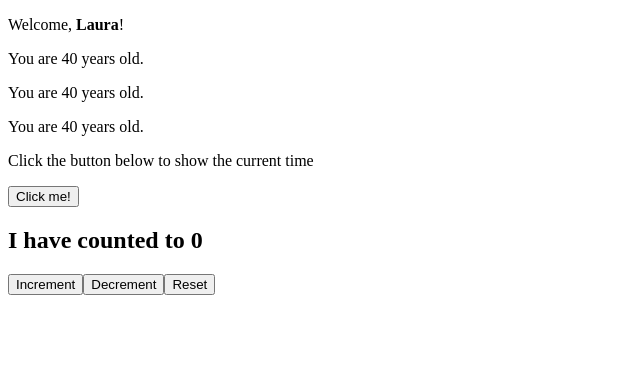
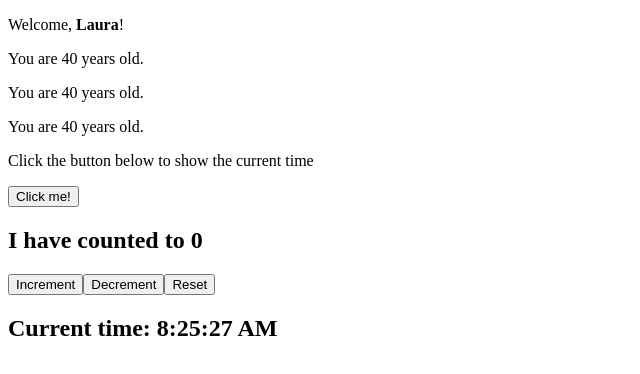
Before and after one commit to lauriiief/React, a React (Vite) app in the folder exercises-react/: page / in a window 1280 px wide. Shown: the top 374 px of the page, without its empty margins (0-640 px from the left). Built offline with nearby package versions, Linux system fonts and the light colour scheme.

Commit message:
useEffect - 2

```diff
--- a/exercises-react/src/App.jsx
+++ b/exercises-react/src/App.jsx
@@ -1,4 +1,5 @@
 import { AlertClock } from "./AlertClock";
+import { Clock } from "./Clock";
 import { Counter } from "./Counter";
 import { Hello } from "./Hello";
 import { Message } from "./Message";
@@ -20,6 +21,7 @@ export function App(){
         <Welcome name="Laura" age={40} />
         <AlertClock/>
         <Counter/>
+        <Clock/>
     </div>
     )
 }{/* When I pass my name, it renders as Welcome, Laura! */}
--- /dev/null
+++ b/exercises-react/src/Clock.jsx
@@ -0,0 +1,21 @@
+import { useEffect, useState } from "react"
+
+export function Clock() {
+
+    const [date, setDate] = useState(new Date)
+
+
+
+    useEffect(() => {
+
+        const intervalID = setInterval(() => {
+            setDate(new Date())
+        }, 1000)
+
+    }, [])
+
+    return (
+    <div>
+        <h2>Current time: {date.toLocaleTimeString()}</h2>
+    </div>)
+}
```
